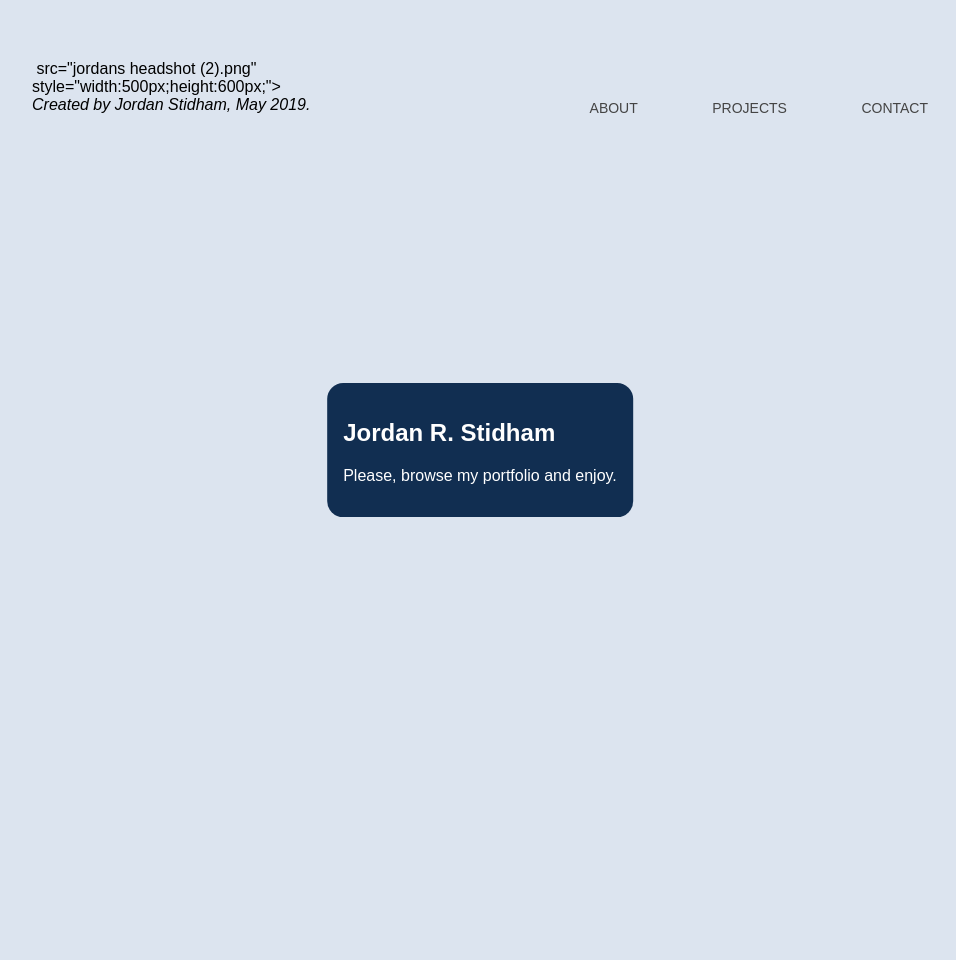
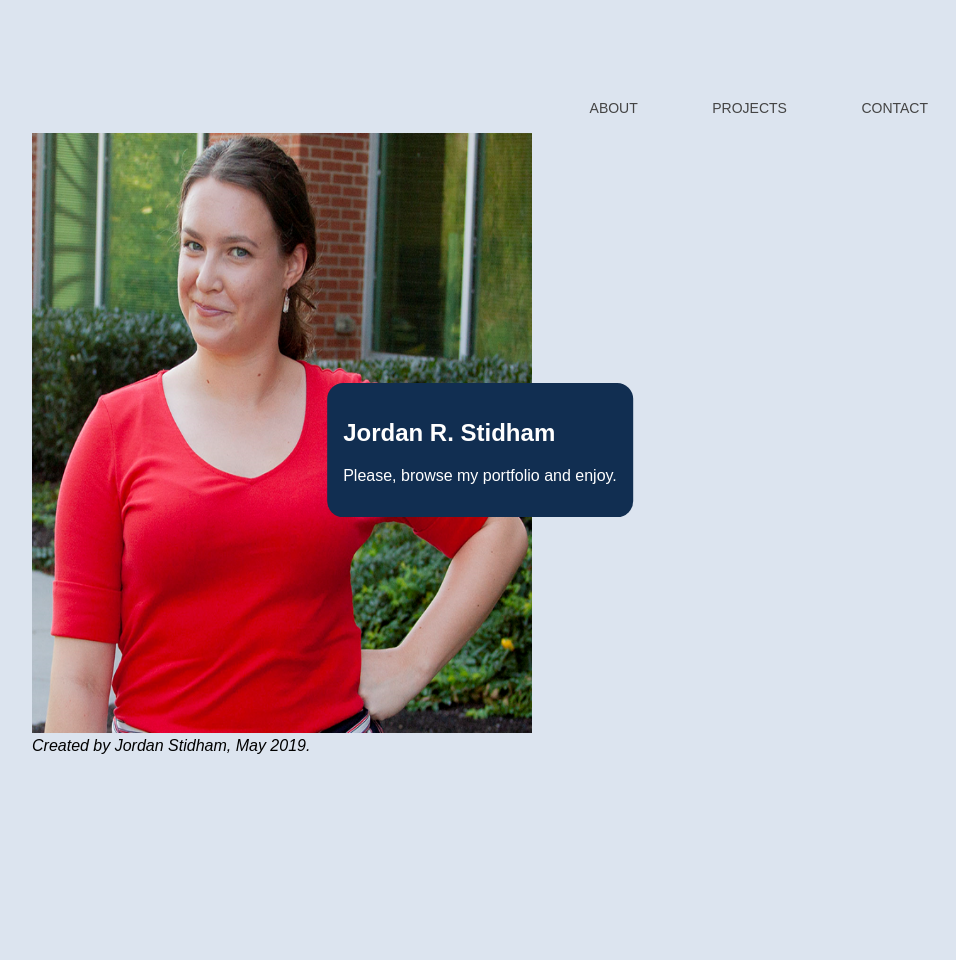
Before and after one commit to jordanstidham/PORTFOLIO, a Jekyll site: the page built from README.md, in a window 1280 px wide. Shown: the whole page, without its empty margins (160-1116 px from the left). Built offline with Jekyll 4.4.1, drawn with Linux system fonts in a browser that asks for light colours; our own code applies the rules of GitHub Pages for plain Markdown files.

Commit message:
Update default.html

```diff
--- a/_layouts/default.html
+++ b/_layouts/default.html
@@ -13,7 +13,7 @@
     		</ul>
 		</header>
    		<div id="container1">
-			<img> src="jordans headshot (2).png" style="width:500px;height:600px;">
+			<img src="jordans headshot (2).png" style="width:500px;height:600px;">
 			<style>
 				    section {
 					background: #112E51;
```
